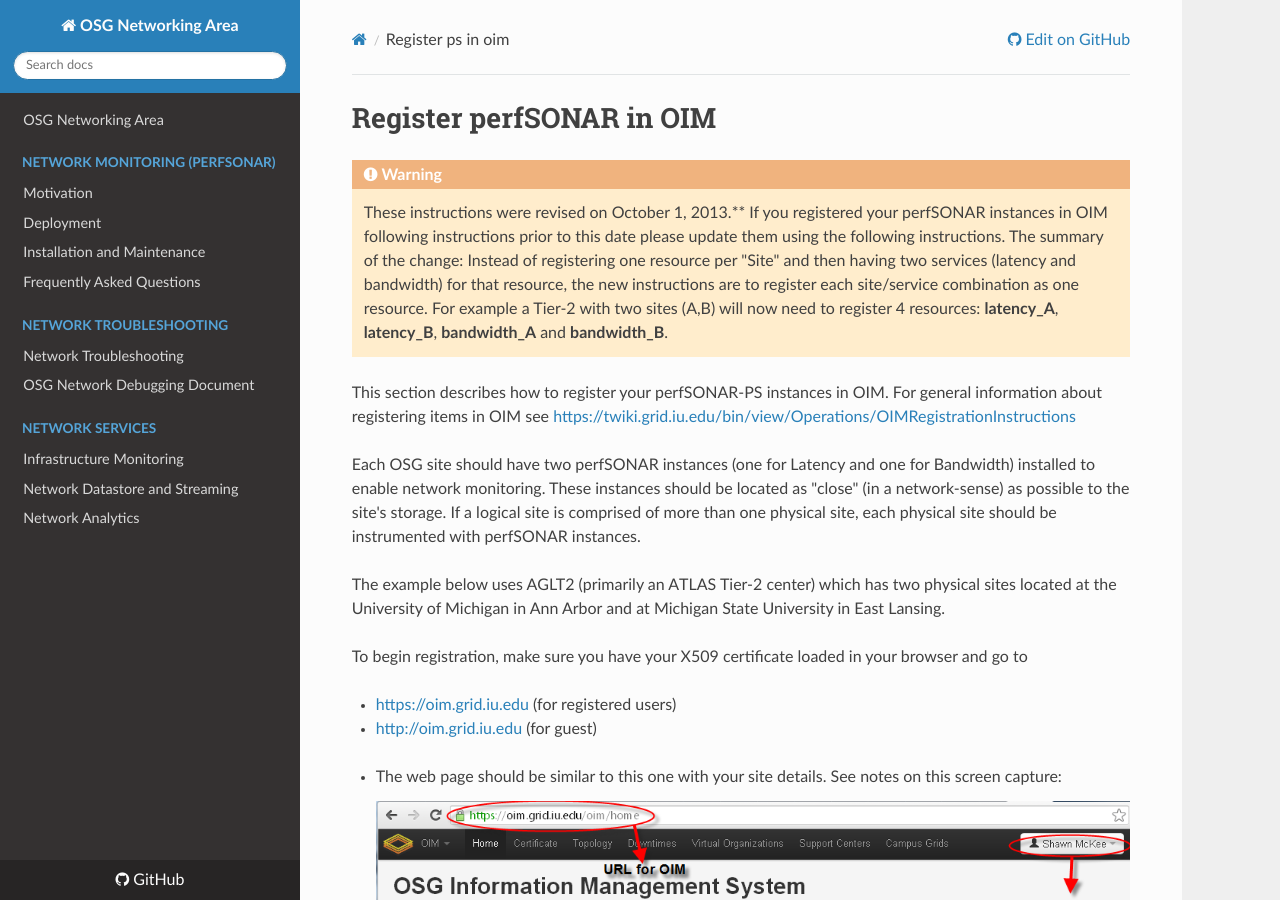
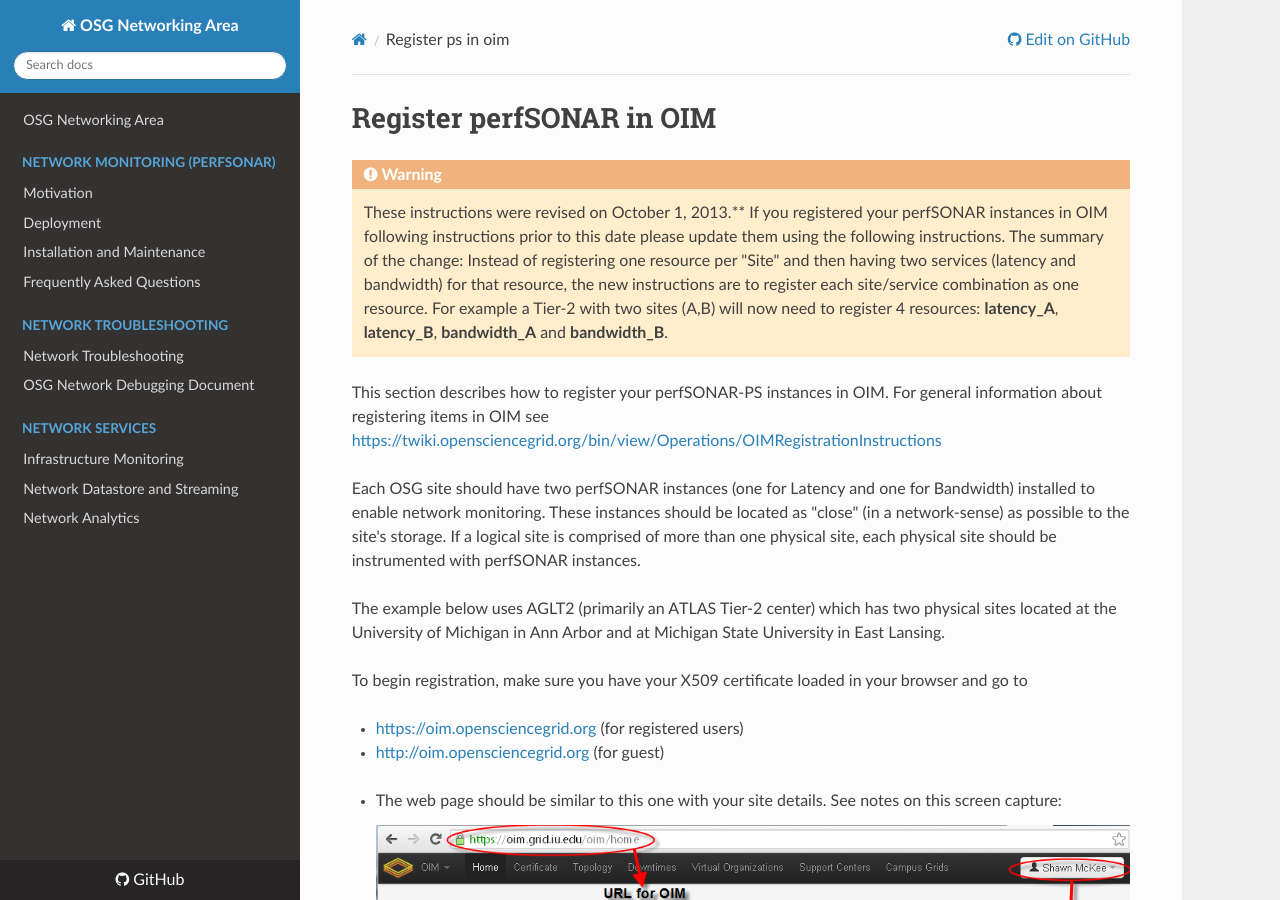
Before and after one commit to osg-htc/networking, an MkDocs documentation site: the page built from docs/perfsonar/register-ps-in-oim.md, in a window 1280 px wide and 900 px high. Built offline with MkDocs 1.6.1, drawn with Linux system fonts in a browser that asks for light colours; nearby versions of some CDN libraries; old or Windows-style settings are respelled for this version of MkDocs; some of the changed lines change nothing that is shown.

Commit message:
DNS changes
Changed grid.iu.edu => opensciencegrid.org

```diff
--- a/docs/perfsonar/register-ps-in-oim.md
+++ b/docs/perfsonar/register-ps-in-oim.md
@@ -10,7 +10,7 @@
 	These instructions were revised on October 1, 2013.** If you registered your perfSONAR instances in OIM following instructions prior to this date please update them using the following instructions. The summary of the change: Instead of registering one resource per "Site" and then having two services (latency and bandwidth) for that resource, the new instructions are to register each site/service combination as one resource. For example a Tier-2 with two sites (A,B) will now need to register 4 resources: **latency\_A**, **latency\_B**, **bandwidth\_A** and **bandwidth\_B**.
 
 
-This section describes how to register your perfSONAR-PS instances in OIM. For general information about registering items in OIM see <https://twiki.grid.iu.edu/bin/view/Operations/OIMRegistrationInstructions>
+This section describes how to register your perfSONAR-PS instances in OIM. For general information about registering items in OIM see <https://twiki.opensciencegrid.org/bin/view/Operations/OIMRegistrationInstructions>
 
 Each OSG site should have two perfSONAR instances (one for Latency and one for Bandwidth) installed to enable network monitoring. These instances should be located as "close" (in a network-sense) as possible to the site's storage. If a logical site is comprised of more than one physical site, each physical site should be instrumented with perfSONAR instances.
 
@@ -18,8 +18,8 @@
 
 To begin registration, make sure you have your X509 certificate loaded in your browser and go to
 
--   <https://oim.grid.iu.edu> (for registered users)
--   <http://oim.grid.iu.edu> (for guest)
+-   <https://oim.opensciencegrid.org> (for registered users)
+-   <http://oim.opensciencegrid.org> (for guest)
 
 <!-- -->
 
```
